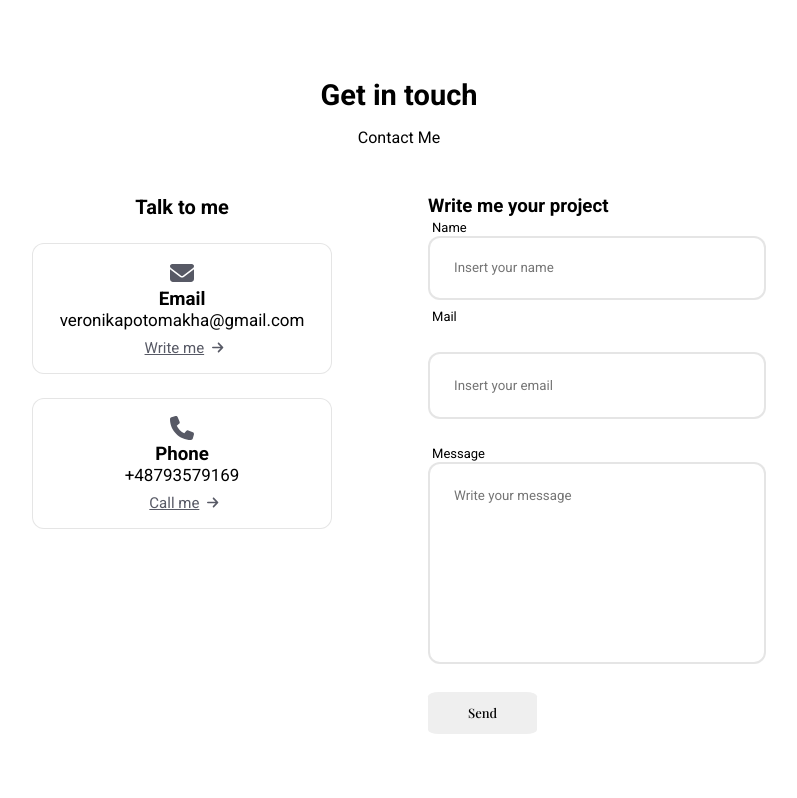
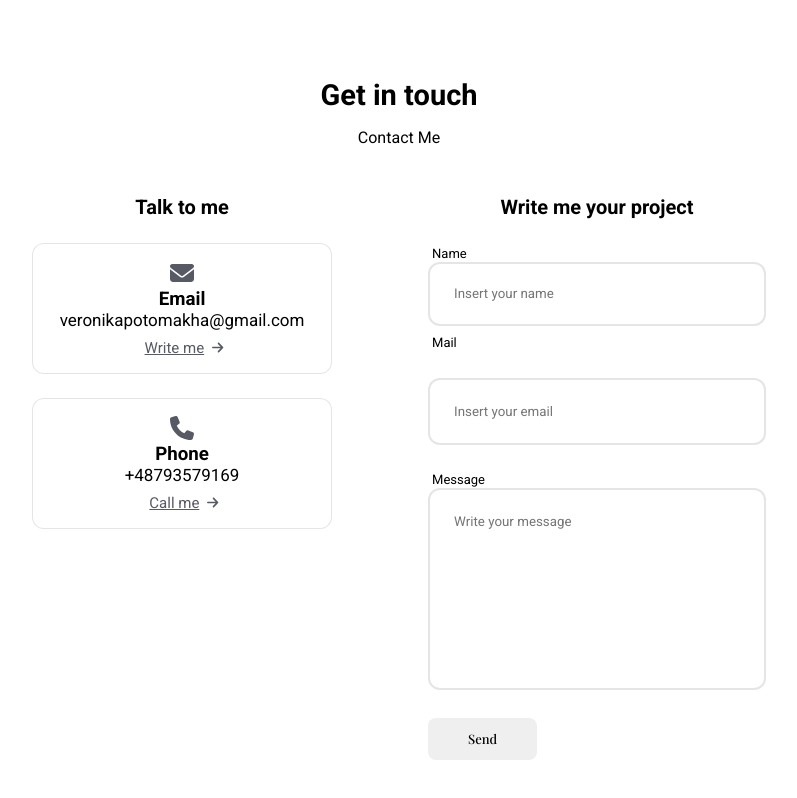
Before and after one commit to NikkiPotomakha/my-portfolio, a React (Create React App) app: page / in a window 1280 px wide. Shown: the part 3858-4656 px from the top of the page, without its empty margins (241-1038 px from the left). Built offline with nearby package versions, Linux system fonts and the light colour scheme; a web font is replaced by a local one.

Commit message:
Update Contact.jsx

```diff
--- a/src/components/Contact/Contact.jsx
+++ b/src/components/Contact/Contact.jsx
@@ -56,7 +56,7 @@ const Contact = () => {
         </div>
 
         <div className="contact-content">
-          <h3 className="contact_title">Write me your project</h3>
+          <h3 className="contact-title">Write me your project</h3>
 
           <form className="contact-form">
             <div className="contact-form-div">
@@ -90,7 +90,7 @@ const Contact = () => {
               ></textarea>
             </div>
 
-            <button className="contact-btn" onClick={() => {}}>
+            <button className="button_contact" onClick={() => {}}>
               Send
             </button>
           </form>
```
